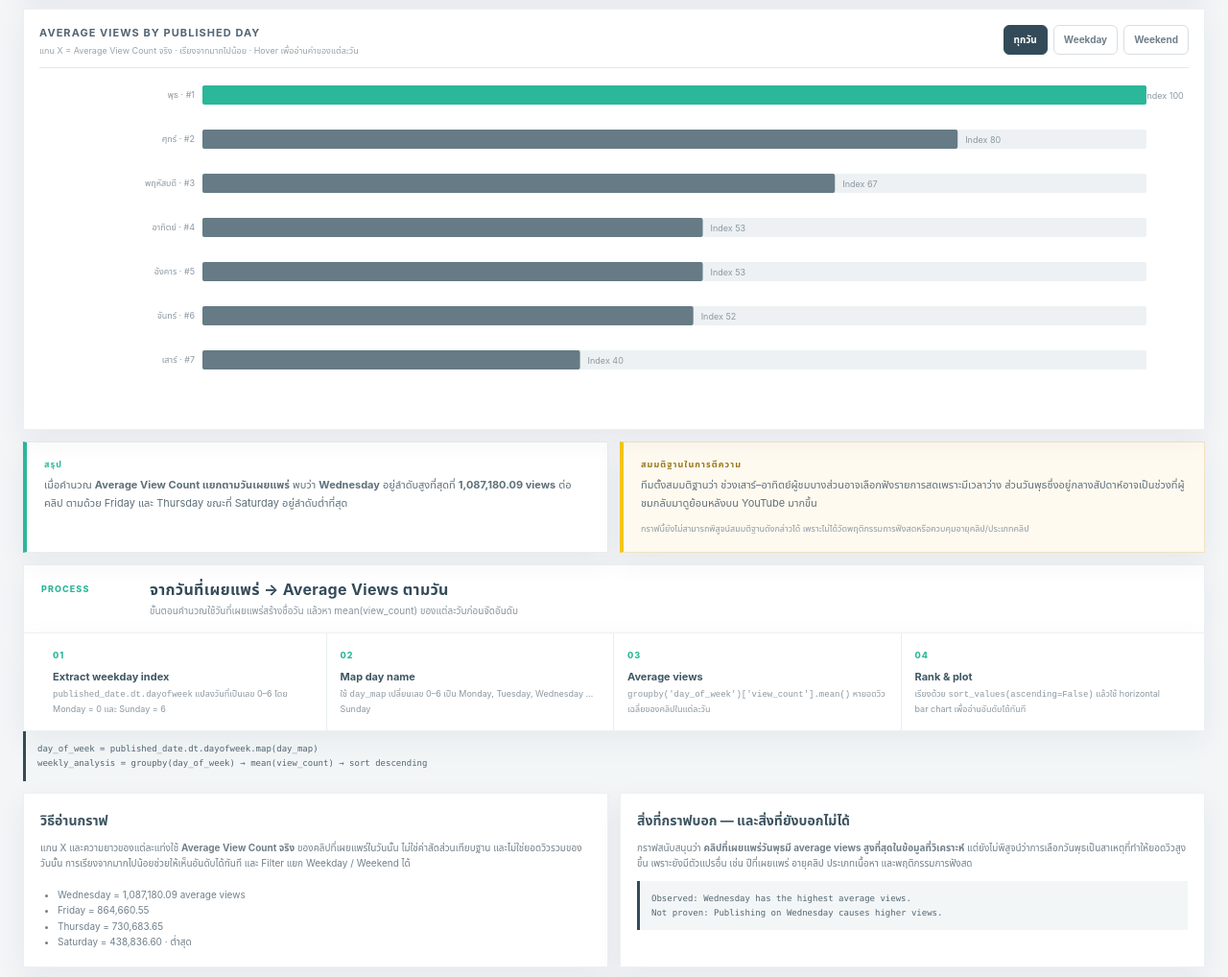
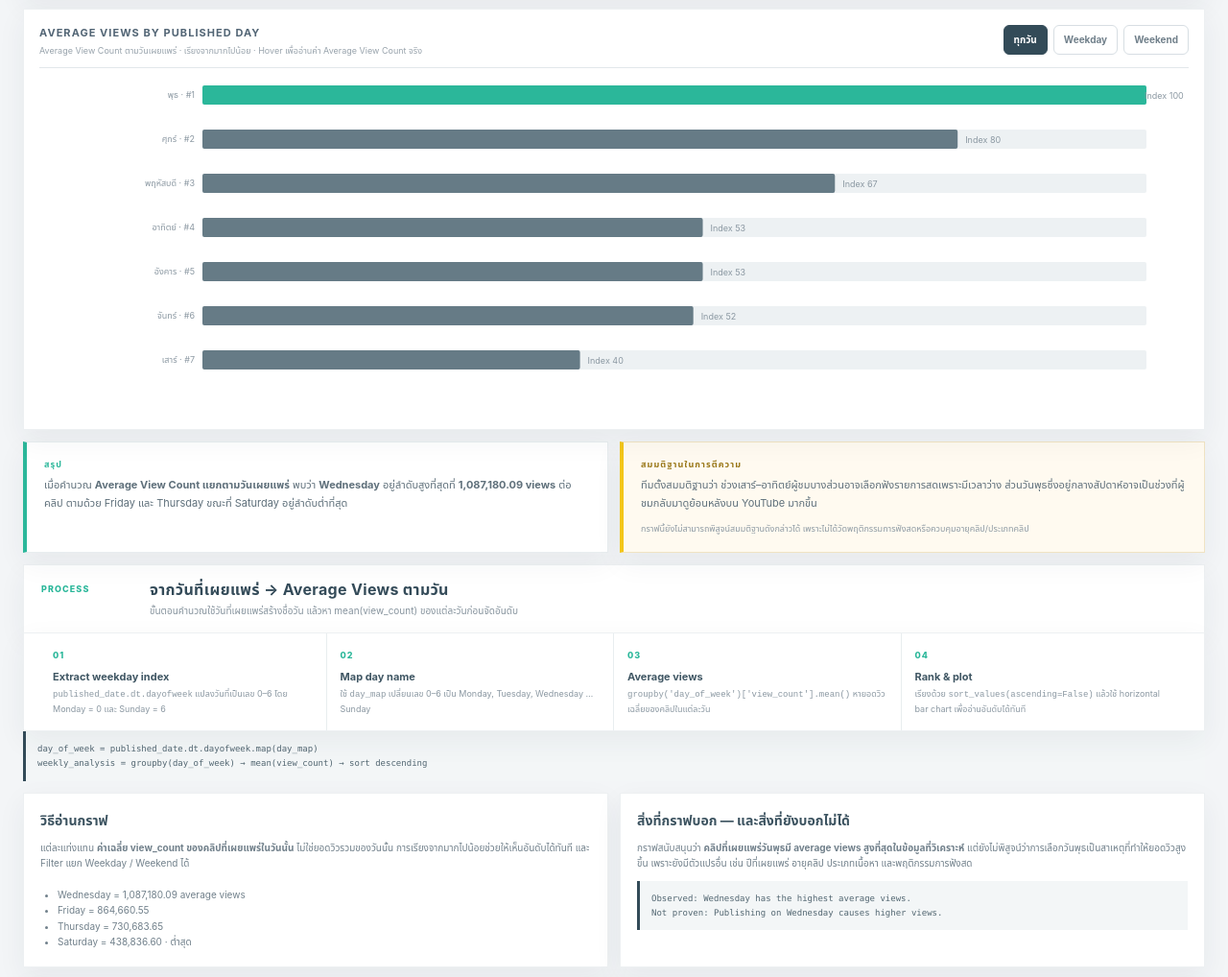
Before and after one commit to MASTER-TANKHUN/BUU-DataSci, a plain HTML site: page ghost_data_dashboard_v4_final/timing.html in a window 1280 px wide. Shown: the part 236-1254 px from the top of the page at 96% size. Drawn offline with Linux system fonts and the light colour scheme.

Commit message:
fix_rai_wa

```diff
--- a/ghost_data_dashboard_v4_final/timing.html
+++ b/ghost_data_dashboard_v4_final/timing.html
@@ -11,7 +11,7 @@
   <section class="detail-hero"><div class="breadcrumb"><a href="index.html">Overview</a><span>/</span><span>Timing</span></div><div class="detail-hero-grid"><div><div class="eyebrow">03 · Publication timing</div><h1>วันเผยแพร่ไหน<br>มี Average Views สูงกว่า?</h1><p class="lead">วิเคราะห์ค่าเฉลี่ยของ view_count ตามวันเผยแพร่ในสัปดาห์ แล้วเรียงจากมากไปน้อย โดยวันพุธมีค่าเฉลี่ยสูงที่สุด</p></div><aside class="key-read"><div class="label">Key read</div><div class="value">1,087,180.09</div><p>Average views ต่อคลิปของ Wednesday สูงที่สุด; Friday และ Thursday ตามมา</p></aside></div></section>
 
   <section class="section">
-    <div class="panel"><div class="panel-head"><div><div class="panel-title">Average views by published day</div><div class="panel-sub">แกน X = Average View Count จริง · เรียงจากมากไปน้อย · Hover เพื่ออ่านค่าของแต่ละวัน</div></div><div class="controls"><button class="control-btn active" data-day-group="all">ทุกวัน</button><button class="control-btn" data-day-group="weekday">Weekday</button><button class="control-btn" data-day-group="weekend">Weekend</button></div></div><div id="day-chart" class="chart"></div></div>
+    <div class="panel"><div class="panel-head"><div><div class="panel-title">Average views by published day</div><div class="panel-sub">Average View Count ตามวันเผยแพร่ · เรียงจากมากไปน้อย · Hover เพื่ออ่านค่า Average View Count จริง</div></div><div class="controls"><button class="control-btn active" data-day-group="all">ทุกวัน</button><button class="control-btn" data-day-group="weekday">Weekday</button><button class="control-btn" data-day-group="weekend">Weekend</button></div></div><div id="day-chart" class="chart"></div></div>
     <div class="summary-grid">
       <div class="summary-card"><div class="summary-label">สรุป</div><p>เมื่อคำนวณ <b>Average View Count แยกตามวันเผยแพร่</b> พบว่า <b>Wednesday</b> อยู่ลำดับสูงที่สุดที่ <b>1,087,180.09 views</b> ต่อคลิป ตามด้วย Friday และ Thursday ขณะที่ Saturday อยู่ลำดับต่ำที่สุด</p></div>
       <div class="hypothesis-card"><div class="summary-label">สมมติฐานในการตีความ</div><p>ทีมตั้งสมมติฐานว่า ช่วงเสาร์–อาทิตย์ผู้ชมบางส่วนอาจเลือกฟังรายการสดเพราะมีเวลาว่าง ส่วนวันพุธซึ่งอยู่กลางสัปดาห์อาจเป็นช่วงที่ผู้ชมกลับมาดูย้อนหลังบน YouTube มากขึ้น</p><small>กราฟนี้ยังไม่สามารถพิสูจน์สมมติฐานดังกล่าวได้ เพราะไม่ได้วัดพฤติกรรมการฟังสดหรือควบคุมอายุคลิป/ประเภทคลิป</small></div>
@@ -30,7 +30,7 @@
 weekly_analysis = groupby(day_of_week) → mean(view_count) → sort descending</div>
   </section>
 
-  <section class="section"><div class="explain-grid"><div class="prose"><h3>วิธีอ่านกราฟ</h3><p>แกน X และความยาวของแต่ละแท่งใช้ <b>Average View Count จริง</b> ของคลิปที่เผยแพร่ในวันนั้น ไม่ใช่ค่าสัดส่วนเทียบฐาน และไม่ใช่ยอดวิวรวมของวันนั้น การเรียงจากมากไปน้อยช่วยให้เห็นอันดับได้ทันที และ Filter แยก Weekday / Weekend ได้</p><ul><li>Wednesday = 1,087,180.09 average views</li><li>Friday = 864,660.55</li><li>Thursday = 730,683.65</li><li>Saturday = 438,836.60 · ต่ำสุด</li></ul></div><div class="prose"><h3>สิ่งที่กราฟบอก — และสิ่งที่ยังบอกไม่ได้</h3><p>กราฟสนับสนุนว่า <b>คลิปที่เผยแพร่วันพุธมี average views สูงที่สุดในข้อมูลที่วิเคราะห์</b> แต่ยังไม่พิสูจน์ว่าการเลือกวันพุธเป็นสาเหตุที่ทำให้ยอดวิวสูงขึ้น เพราะยังมีตัวแปรอื่น เช่น ปีที่เผยแพร่ อายุคลิป ประเภทเนื้อหา และพฤติกรรมการฟังสด</p><div class="equation">Observed: Wednesday has the highest average views.
+  <section class="section"><div class="explain-grid"><div class="prose"><h3>วิธีอ่านกราฟ</h3><p>แต่ละแท่งแทน <b>ค่าเฉลี่ย view_count ของคลิปที่เผยแพร่ในวันนั้น</b> ไม่ใช่ยอดวิวรวมของวันนั้น การเรียงจากมากไปน้อยช่วยให้เห็นอันดับได้ทันที และ Filter แยก Weekday / Weekend ได้</p><ul><li>Wednesday = 1,087,180.09 average views</li><li>Friday = 864,660.55</li><li>Thursday = 730,683.65</li><li>Saturday = 438,836.60 · ต่ำสุด</li></ul></div><div class="prose"><h3>สิ่งที่กราฟบอก — และสิ่งที่ยังบอกไม่ได้</h3><p>กราฟสนับสนุนว่า <b>คลิปที่เผยแพร่วันพุธมี average views สูงที่สุดในข้อมูลที่วิเคราะห์</b> แต่ยังไม่พิสูจน์ว่าการเลือกวันพุธเป็นสาเหตุที่ทำให้ยอดวิวสูงขึ้น เพราะยังมีตัวแปรอื่น เช่น ปีที่เผยแพร่ อายุคลิป ประเภทเนื้อหา และพฤติกรรมการฟังสด</p><div class="equation">Observed: Wednesday has the highest average views.
 Not proven: Publishing on Wednesday causes higher views.</div></div></div></section>
 
   <div class="page-nav"><a href="reach.html">← Insight ก่อนหน้า<b>Reach & Views</b></a><a href="narrative.html">Insight ถัดไป →<b>Narrative Arc</b></a></div>
```
